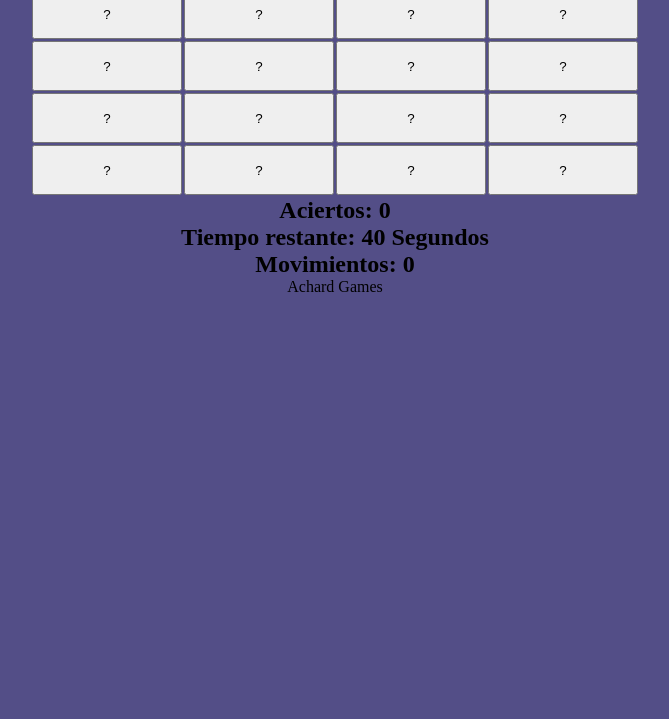
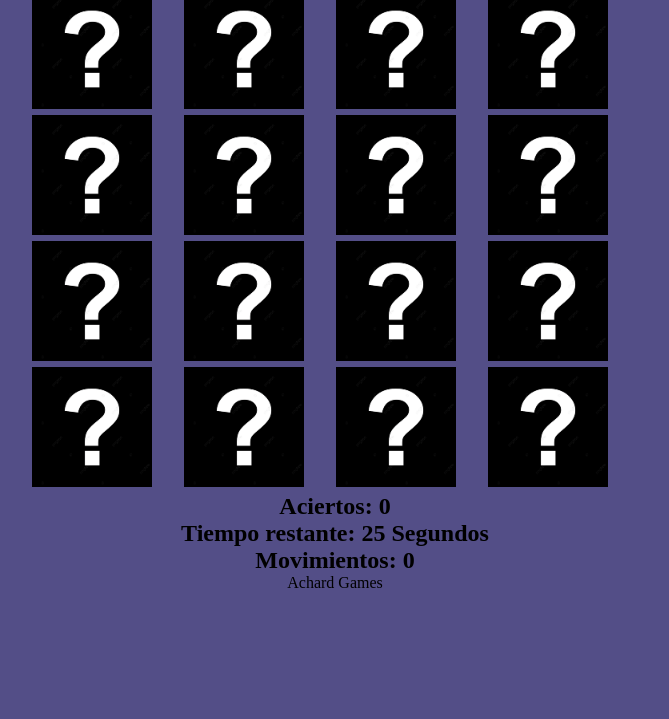
Before and after one commit to FranAchard/Coder-House-js, a plain HTML site: page index.html in a window 1280 px wide. Shown: the part 81-800 px from the top of the page, without its empty margins (305-974 px from the left). Drawn offline with Linux system fonts and the light colour scheme.

Commit message:
Juego falta estilos

```diff
--- a/index.html
+++ b/index.html
@@ -9,38 +9,38 @@
 <body>
     <main>
         <section class="section1">
-            <h2 class="titulo" >Juego de Memoria</h2>
+            <h2 class="titulo">Juego de Memoria</h2>
             <table>
                 <tr>
-                    <td><button id="0" onclick="destapar(0)" class="botones">?</button></td>
-                    <td><button id="1" onclick="destapar(1)" class="botones">?</button></td>
-                    <td><button id="2" onclick="destapar(2)" class="botones">?</button></td>
-                    <td><button id="3" onclick="destapar(3)" class="botones">?</button></td>
+                    <td><img id="0" src="./Img/blank.png" onclick="destapar(0)" class="cartas"></td>
+                    <td><img id="1" src="./Img/blank.png" onclick="destapar(1)" class="cartas"></td>
+                    <td><img id="2" src="./Img/blank.png" onclick="destapar(2)" class="cartas"></td>
+                    <td><img id="3" src="./Img/blank.png" onclick="destapar(3)" class="cartas"></td>
                 </tr>
                 <tr>
-                    <td><button id="4" onclick="destapar(4)" class="botones">?</button></td>
-                    <td><button id="5" onclick="destapar(5)" class="botones">?</button></td>
-                    <td><button id="6" onclick="destapar(6)" class="botones">?</button></td>
-                    <td><button id="7" onclick="destapar(7)" class="botones">?</button></td>
+                    <td><img id="4" src="./Img/blank.png" onclick="destapar(4)" class="cartas"></td>
+                    <td><img id="5" src="./Img/blank.png"  onclick="destapar(5)" class="cartas"></td>
+                    <td><img id="6" src="./Img/blank.png" onclick="destapar(6)" class="cartas"></td>
+                    <td><img id="7" src="./Img/blank.png"  onclick="destapar(7)" class="cartas"></td>
                 </tr>
                 <tr>
-                    <td><button id="8" onclick="destapar(8)" class="botones">?</button></td>
-                    <td><button id="9" onclick="destapar(9)" class="botones">?</button></td>
-                    <td><button id="10" onclick="destapar(10)" class="botones">?</button></td>
-                    <td><button id="11" onclick="destapar(11)" class="botones">?</button></td>
+                    <td><img id="8" src="./Img/blank.png"  onclick="destapar(8)" class="cartas"></td>
+                    <td><img id="9" src="./Img/blank.png"  onclick="destapar(9)" class="cartas"></td>
+                    <td><img id="10" src="./Img/blank.png"  onclick="destapar(10)" class="cartas"></td>
+                    <td><img id="11" src="./Img/blank.png"  onclick="destapar(11)" class="cartas"></td>
                 </tr>
                 <tr>
-                    <td><button id="12" onclick="destapar(12)" class="botones">?</button></td>
-                    <td><button id="13" onclick="destapar(13)" class="botones">?</button></td>
-                    <td><button id="14" onclick="destapar(14)" class="botones">?</button></td>
-                    <td><button id="15" onclick="destapar(15)" class="botones">?</button></td>
+                    <td><img id="12" src="./Img/blank.png"  onclick="destapar(12)" class="cartas"></td>
+                    <td><img id="13" src="./Img/blank.png" onclick="destapar(13)" class="cartas"></td>
+                    <td><img id="14" src="./Img/blank.png"  onclick="destapar(14)" class="cartas"></td>
+                    <td><img id="15" src="./Img/blank.png" onclick="destapar(15)" class="cartas"></td>
                 </tr>
             </table>
         </section>
         <section class="section2">
             <button id="startButton" onclick="iniciarJuego()">Start</button>
             <h2 id="aciertos" class="estadisticas">Aciertos: 0</h2>
-            <h2 id="t-restante" class="estadisticas">Tiempo restante: 45 Segundos</h2>
+            <h2 id="t-restante" class="estadisticas">Tiempo restante: 30 Segundos</h2>
             <h2 id="movimientos" class="estadisticas">Movimientos: 0</h2>
         </section>
     </main>
--- a/script.js
+++ b/script.js
@@ -1,7 +1,8 @@
-// Definimos un array con las cartas del juego
 const cartas = [
-    "A", "A", "B", "B", "C", "C", "D", "D",
-    "E", "E", "F", "F", "G", "G", "H", "H"
+    "./Img/Trunks.png", "./Img/gohan.png", "./Img/goku.png", "./Img/vegeta.png",
+    "./Img/vegeta.png", "./Img/vegito.png", "./Img/gohan.png", "./Img/vegito.png",
+    "./Img/goku.png", "./Img/picoro.png", "./Img/gogeta.png", "./Img/broly.png",
+    "./Img/gogeta.png", "./Img/broly.png", "./Img/picoro.png", "./Img/Trunks.png"
 ];
 
 const maxMovimientos = 15; // Máximo número de movimientos permitidos
@@ -10,7 +11,7 @@ let cartasDestapadas = [];
 let aciertos = 0;
 let movimientos = 0;
 let intentos = 0;
-let tiempoRestante = 45; // Tiempo en segundos
+let tiempoRestante = 30; // Tiempo en segundos
 let timerInterval;
 let juegoIniciado = false; // Variable para controlar si el juego ha comenzado
 
@@ -22,26 +23,22 @@ function barajarCartas() {
 // Función para destapar una carta
 function destapar(id) {
     if (!juegoIniciado || cartasDestapadas.length >= 2 || intentos >= maxMovimientos) {
-        return; // No hacer nada si el juego no ha comenzado o se alcanzó el máximo de movimientos
-    }
-
-    const boton = document.getElementById(id.toString());
-
-    // Verificar si la carta ya está destapada
-    if (boton.textContent !== "?") {
         return;
     }
 
-    const carta = cartas[id];
-    boton.textContent = carta;
-    cartasDestapadas.push({ id, carta });
+    const imagen = document.getElementById(id.toString());
+
+    // Verificar si la carta ya está destapada
+    if (cartasDestapadas.length < 2 && imagen.getAttribute("data-destapada") !== "true") {
+        imagen.src = cartas[id];
+        imagen.setAttribute("data-destapada", "true");
+        cartasDestapadas.push({ id, imagen });
 
         if (cartasDestapadas.length === 2) {
             movimientos++;
             document.getElementById("movimientos").textContent = `Movimientos: ${movimientos}`;
 
-        if (cartasDestapadas[0].carta === cartasDestapadas[1].carta) {
-            // Si las cartas son iguales, incrementa la variable aciertos
+            if (cartasDestapadas[0].imagen.src === cartasDestapadas[1].imagen.src) {
                 aciertos++;
                 document.getElementById("aciertos").textContent = `Aciertos: ${aciertos}`;
                 cartasDestapadas = [];
@@ -64,12 +61,13 @@ function destapar(id) {
             }
         }
     }
+}
 
 // Función para ocultar las cartas destapadas
 function ocultarCartas() {
     for (const carta of cartasDestapadas) {
-        const boton = document.getElementById(carta.id.toString());
-        boton.textContent = "?";
+        carta.imagen.src = "./Img/blank.png";
+        carta.imagen.removeAttribute("data-destapada");
     }
     cartasDestapadas = [];
 }
@@ -94,26 +92,24 @@ function iniciarJuego() {
         aciertos = 0;
         movimientos = 0;
         intentos = 0;
-        juegoIniciado = true; // Marcamos que el juego ha comenzado
+        juegoIniciado = true;
 
         // Ocultar el botón "Start" después de iniciado el juego
         document.getElementById("startButton").style.display = "none";
 
-        // Establecer el contenido de los elementos HTML aquí
         document.getElementById("movimientos").textContent = "Movimientos: 0";
         document.getElementById("aciertos").textContent = "Aciertos: 0";
         document.getElementById("t-restante").textContent = `Tiempo restante: ${tiempoRestante} Segundos`;
 
         iniciarTemporizador();
 
-        const botones = document.querySelectorAll("button");
-        for (let i = 0; i < botones.length; i++) {
-            botones[i].addEventListener("click", () => destapar(i));
+        const imagenes = document.querySelectorAll(".cartas");
+        for (let i = 0; i < imagenes.length; i++) {
+            imagenes[i].addEventListener("click", () => destapar(i));
         }
     }
 }
 
-// Inicializa el juego al cargar la página
-document.addEventListener("DOMContentLoaded", function() {
+document.addEventListener("DOMContentLoaded", function () {
     iniciarJuego();
 });
--- a/styles.css
+++ b/styles.css
@@ -37,3 +37,6 @@ footer{
     align-items: center;
     justify-content: center;
 }
+img{
+    height: 120px;
+}
```
Also changed, not shown: Img/Trunks.png (added), Img/blank.png (added), Img/broly.png (added), Img/gogeta.png (added), Img/gohan.png (added), Img/goku.png (added), Img/picoro.png (added), Img/vegeta.png (added), Img/vegito.png (added). Lines whose indentation alone changed are shown as unchanged.
